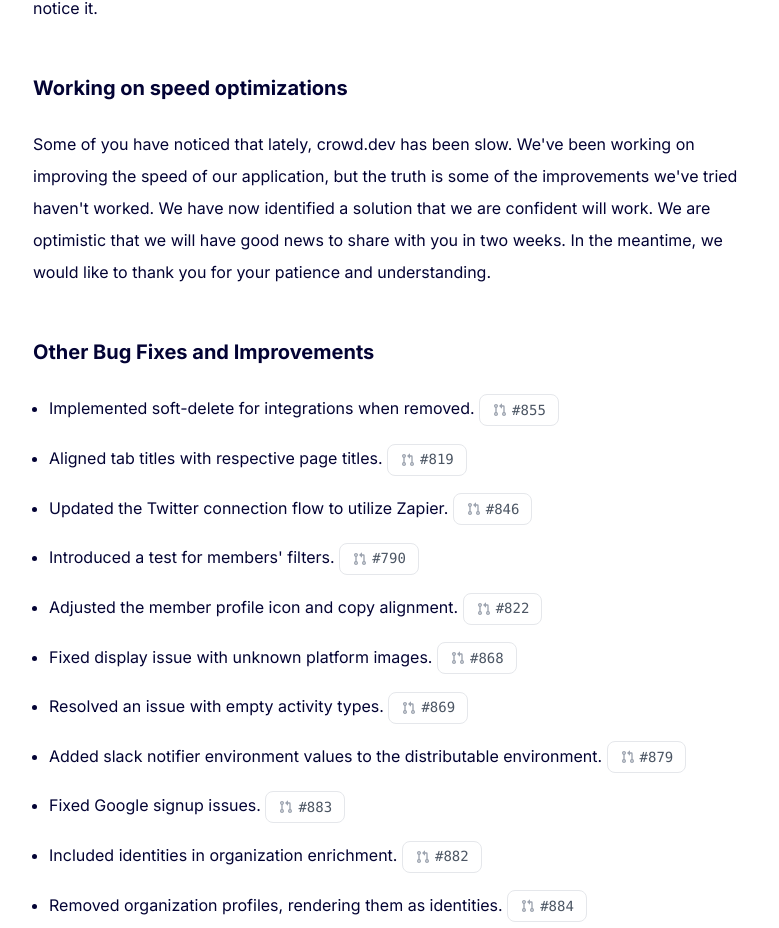
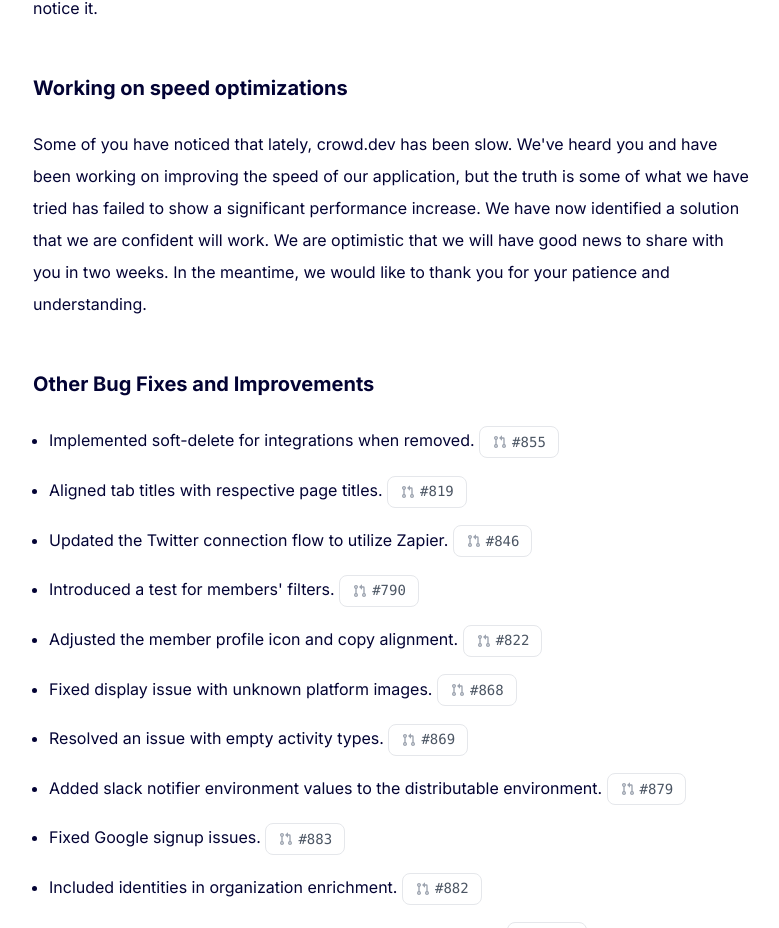
Before and after one commit to octolens/legacy-changelog, a Next.js app: page /changelogs/rip-community-help-center in a window 1280 px wide. Shown: the part 1538-2466 px from the top of the page, without its empty margins (247-1026 px from the left). Built offline with nearby package versions, Linux system fonts and the light colour scheme; no server answers.

Commit message:
More copy

```diff
--- a/pages/changelogs/rip-community-help-center.mdx
+++ b/pages/changelogs/rip-community-help-center.mdx
@@ -112,8 +112,9 @@
 
 ## Working on speed optimizations
 
-Some of you have noticed that lately, crowd.dev has been slow. We've been working on improving the speed of our application,
-but the truth is some of the improvements we've tried haven't worked. We have now identified a solution that we are confident will work.
+Some of you have noticed that lately, crowd.dev has been slow. We've heard you and have been working on improving the speed of our application,
+but the truth is some of what we have tried has failed to show a significant performance increase.
+We have now identified a solution that we are confident will work.
 We are optimistic that we will have good news to share with you in two weeks.
 In the meantime, we would like to thank you for your patience and understanding.
 
```
